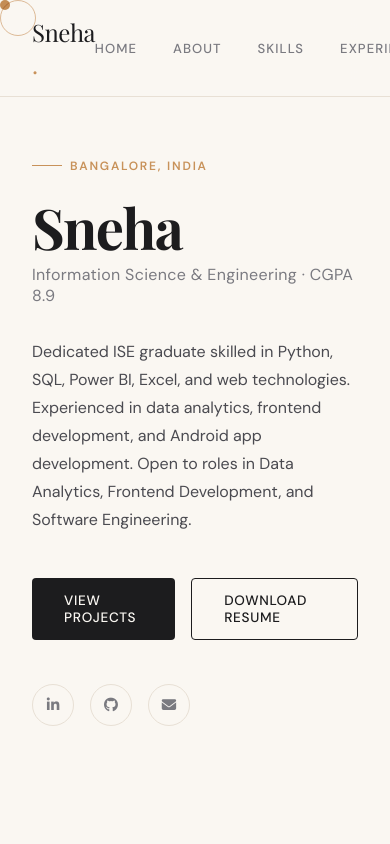
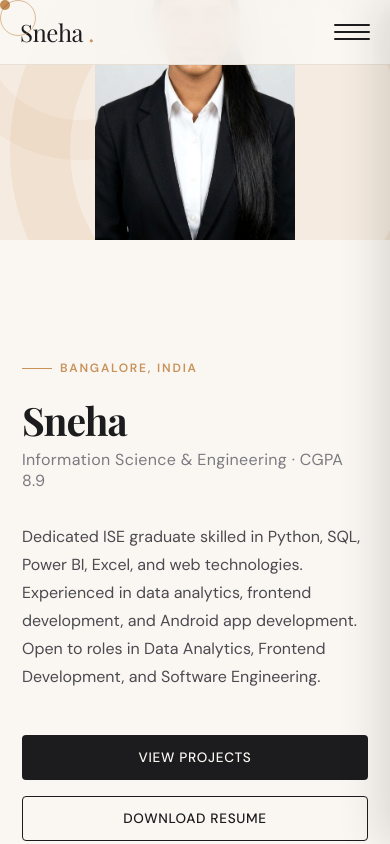
Before and after one commit to Sneha27-dev/Sneha_Portfolio, a plain HTML site: page index.html in a window 390 px wide. Shown: the top 844 px of the page. Drawn offline with nearby package versions, Linux system fonts and the light colour scheme; a web font is replaced by a local one.

Commit message:
Update style.css

```diff
--- a/style.css
+++ b/style.css
@@ -81,6 +81,31 @@ nav.scrolled { padding: 14px 60px; }
 }
 .nav-links a:hover { color: var(--charcoal); }
 .nav-links a:hover::after { width: 100%; }
+
+/* Hamburger toggle (mobile only) */
+.nav-toggle {
+  display: none;
+  flex-direction: column;
+  justify-content: center;
+  gap: 5px;
+  width: 36px; height: 36px;
+  background: none;
+  border: none;
+  cursor: pointer;
+  padding: 0;
+  z-index: 200;
+}
+.nav-toggle span {
+  display: block;
+  width: 100%;
+  height: 2px;
+  background: var(--charcoal);
+  border-radius: 2px;
+  transition: transform 0.3s ease, opacity 0.3s ease;
+}
+.nav-toggle.open span:nth-child(1) { transform: translateY(7px) rotate(45deg); }
+.nav-toggle.open span:nth-child(2) { opacity: 0; }
+.nav-toggle.open span:nth-child(3) { transform: translateY(-7px) rotate(-45deg); }
 
 /* ── HERO ── */
 #home {
@@ -351,7 +376,7 @@ section { padding: 100px 80px; }
 
 .skills-grid {
   display: grid;
-  grid-template-columns: repeat(4, 1fr);
+  grid-template-columns: repeat(3, 1fr);
   gap: 24px;
 }
 
@@ -454,6 +479,17 @@ section { padding: 100px 80px; }
 
 /* ── PROJECTS ── */
 #projects { background: var(--warm-white); }
+
+.proj-subhead {
+  font-family: 'Playfair Display', serif;
+  font-size: 1.1rem;
+  font-style: italic;
+  color: var(--accent);
+  margin: 0 0 24px;
+  padding-bottom: 12px;
+  border-bottom: 1px solid var(--border);
+}
+.proj-subhead:not(:first-of-type) { margin-top: 48px; }
 
 .proj-grid {
   display: grid;
@@ -723,14 +759,65 @@ footer p {
 }
 
 /* ── RESPONSIVE ── */
+
+/* Tablet / small laptop */
+@media (max-width: 1080px) {
+  .about-grid, .skills-grid, .proj-grid, .edu-grid { grid-template-columns: repeat(2, 1fr); }
+}
+
 @media (max-width: 900px) {
-  #home { grid-template-columns: 1fr; }
-  .hero-right { display: none; }
-  .hero-left { padding: 120px 32px 80px; }
+  #home { grid-template-columns: 1fr; min-height: auto; }
+  .hero-right {
+    order: -1;
+    height: 320px;
+    background: var(--accent-pale);
+  }
+  .hero-photo-wrap { padding-top: 0; }
+  .hero-photo-wrap img { max-width: 260px; }
+  .hero-stat-float { display: none; }
+  .hero-left { padding: 140px 32px 60px; }
   section { padding: 70px 32px; }
   nav { padding: 16px 32px; }
+
+  .nav-toggle { display: flex; }
+  .nav-links {
+    position: fixed;
+    top: 0; right: 0;
+    height: 100vh;
+    width: min(78vw, 320px);
+    background: var(--warm-white);
+    flex-direction: column;
+    align-items: flex-start;
+    justify-content: center;
+    gap: 28px;
+    padding: 40px;
+    box-shadow: -12px 0 40px rgba(0,0,0,0.12);
+    transform: translateX(100%);
+    transition: transform 0.35s ease;
+    z-index: 150;
+  }
+  .nav-links.open { transform: translateX(0); }
+  .nav-links a { font-size: 0.95rem; }
+
   .about-grid, .skills-grid, .proj-grid, .edu-grid { grid-template-columns: 1fr; }
   .exp-item { grid-template-columns: 1fr; gap: 8px; }
-  .contact-wrap { grid-template-columns: 1fr; }
-  footer { flex-direction: column; gap: 12px; text-align: center; }
+  .contact-wrap { grid-template-columns: 1fr; gap: 40px; }
+  footer { flex-direction: column; gap: 12px; text-align: center; padding: 28px 32px; }
 }
+
+/* Phones */
+@media (max-width: 480px) {
+  .hero-name { font-size: clamp(2.4rem, 10vw, 3rem); }
+  .hero-desc { max-width: 100%; }
+  .hero-cta { flex-wrap: wrap; }
+  .btn-primary, .btn-outline { width: 100%; text-align: center; }
+  .hero-left { padding: 120px 22px 50px; }
+  section { padding: 56px 22px; }
+  nav { padding: 14px 20px; }
+  .section-title { margin-bottom: 36px; }
+  #certs { padding: 56px 22px !important; }
+  .cert-item { flex-wrap: wrap; gap: 14px; padding: 20px; }
+  .contact-detail { flex-wrap: wrap; }
+  .hero-photo-wrap img { max-width: 200px; }
+  .hero-right { height: 240px; }
+}
```
